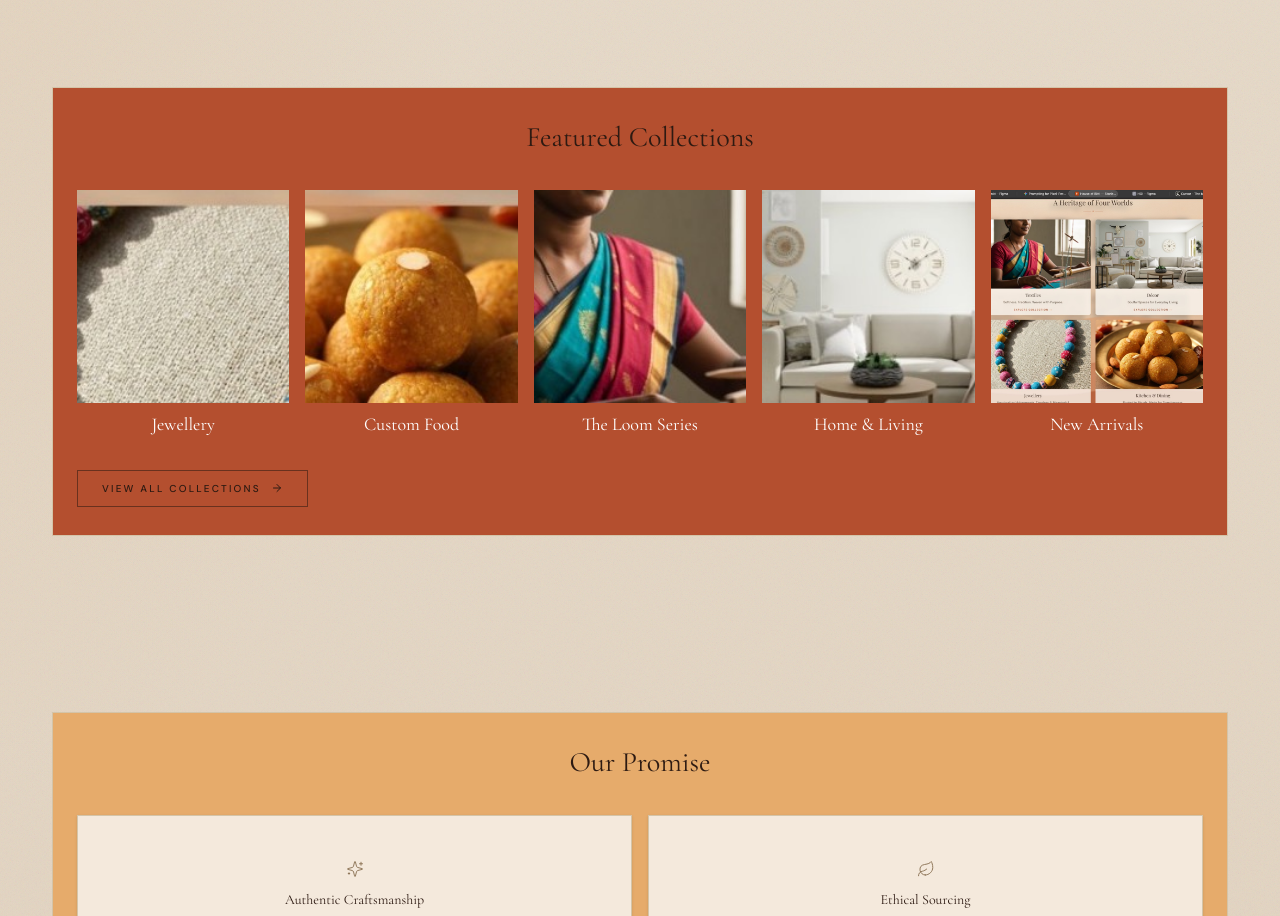
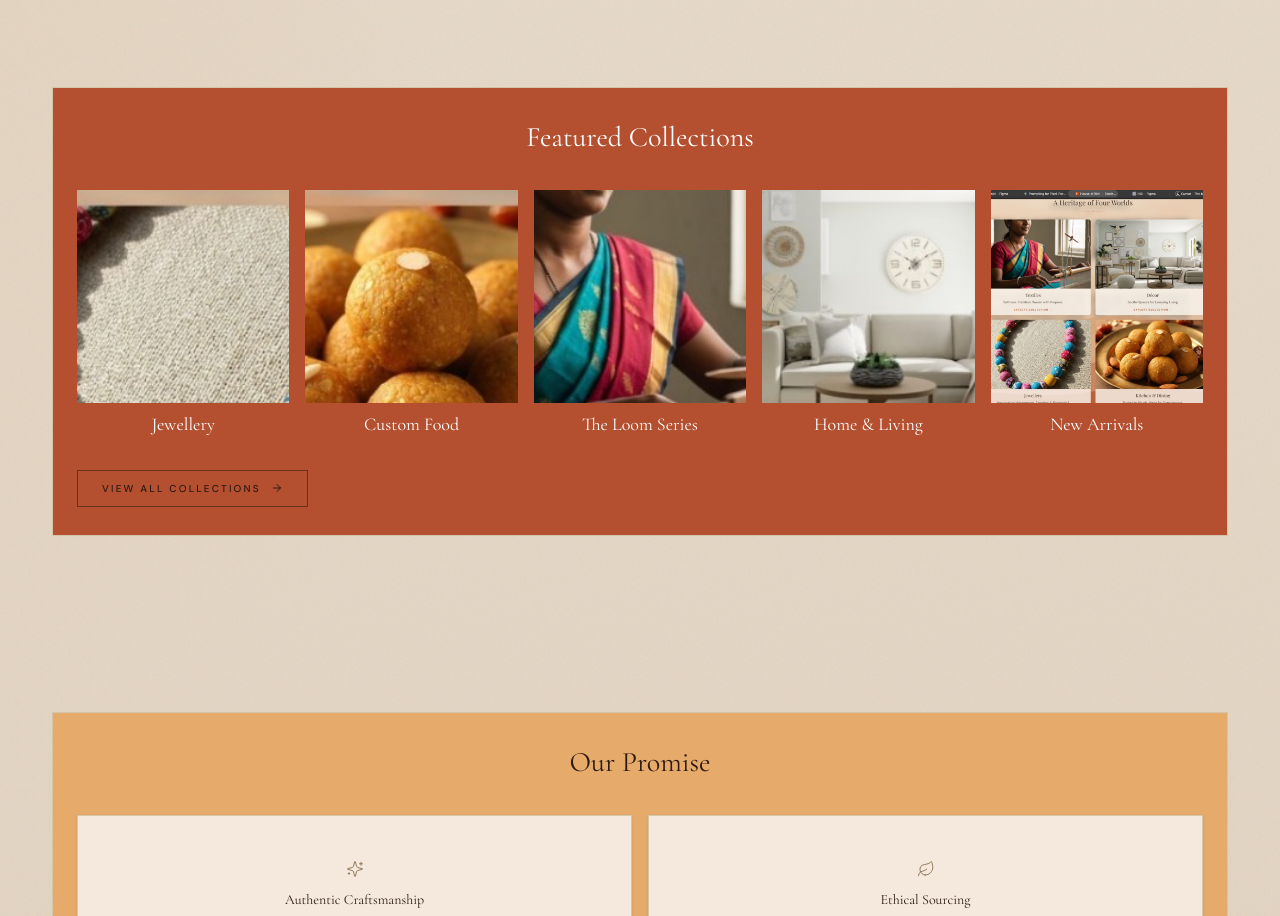
Before and after one commit to Vyoum/rivaayat-e-commerce-website, a Next.js app: page /outerboxdesign in a window 1280 px wide. Shown: the part 3591-4507 px from the top of the page. Built offline with nearby package versions, Linux system fonts and the light colour scheme; no server answers.

Commit message:
feat: add tone prop to SessionHeading and adjust text color based on tone
Co-authored-by: vyoum <126673819+Vyoum@users.noreply.github.com>

```diff
--- a/components/our-story/our-story-page.tsx
+++ b/components/our-story/our-story-page.tsx
@@ -27,16 +27,19 @@ function SessionHeading({
   title,
   align = "center",
   size = "default",
+  tone = "dark",
 }: {
   title: string
   align?: "left" | "center"
   size?: "default" | "large" | "xlarge"
+  tone?: "dark" | "white"
 }) {
   return (
     <div className={align === "left" ? "text-left" : "text-center"}>
       <h2
         className={cn(
-          "font-serif font-normal leading-[1.2] text-[#2D1A12]",
+          "font-serif font-normal leading-[1.2]",
+          tone === "white" ? "text-white" : "text-[#2D1A12]",
           size === "xlarge"
             ? "text-[clamp(2.5rem,5.5vw,3.5rem)] sm:text-[clamp(2.85rem,5vw,4rem)] lg:text-[clamp(3.25rem,4.5vw,4.75rem)]"
             : size === "large"
@@ -343,7 +346,7 @@ export function OurStoryPage({ content = DEFAULT_OUR_STORY_PAGE_CONTENT }: OurSt
       <section className="story-page-section">
         <div className="story-page-inner">
           <div className="story-panel story-panel--collections min-w-0">
-            <SessionHeading title={content.collections.title} />
+              <SessionHeading title={content.collections.title} tone="white" />
             <div className="mt-8 grid grid-cols-2 gap-3 sm:grid-cols-3 md:grid-cols-5 md:gap-4">
               {content.collections.items.map((item) => (
                 <Link
```
